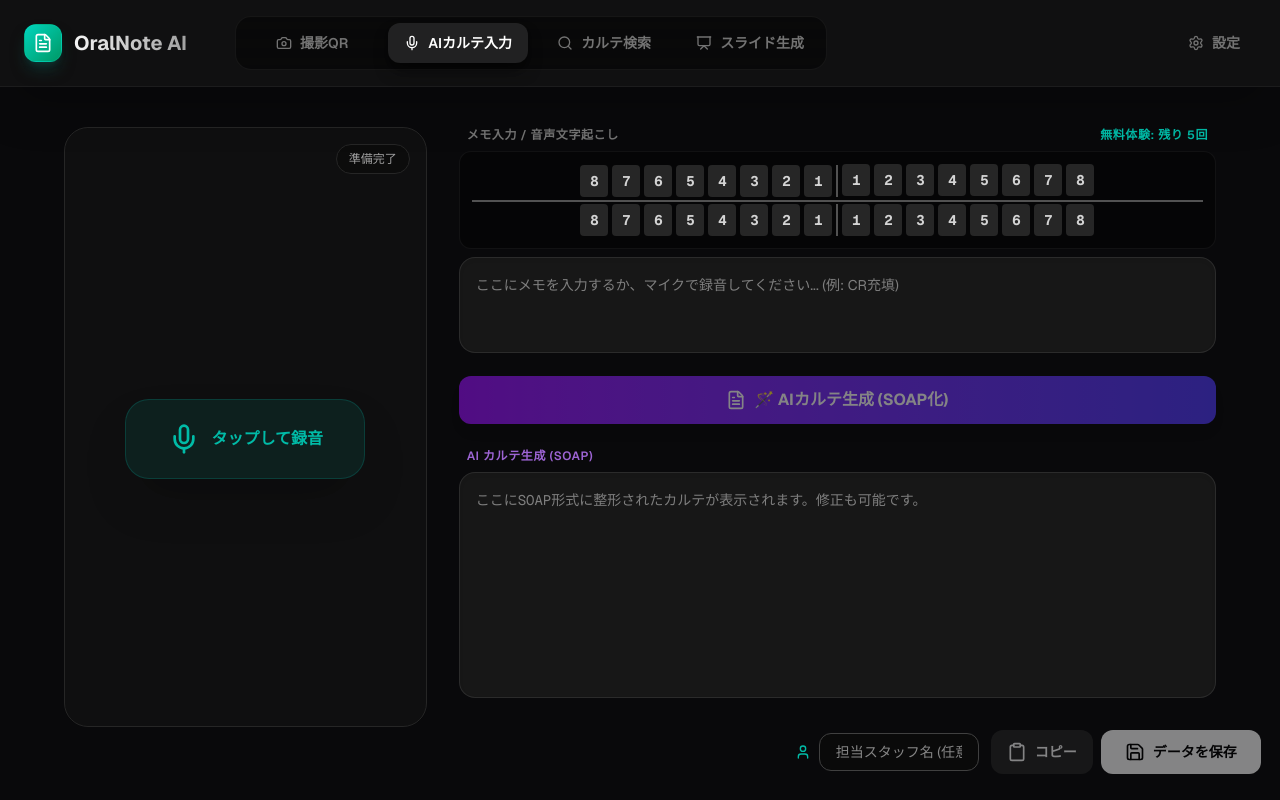
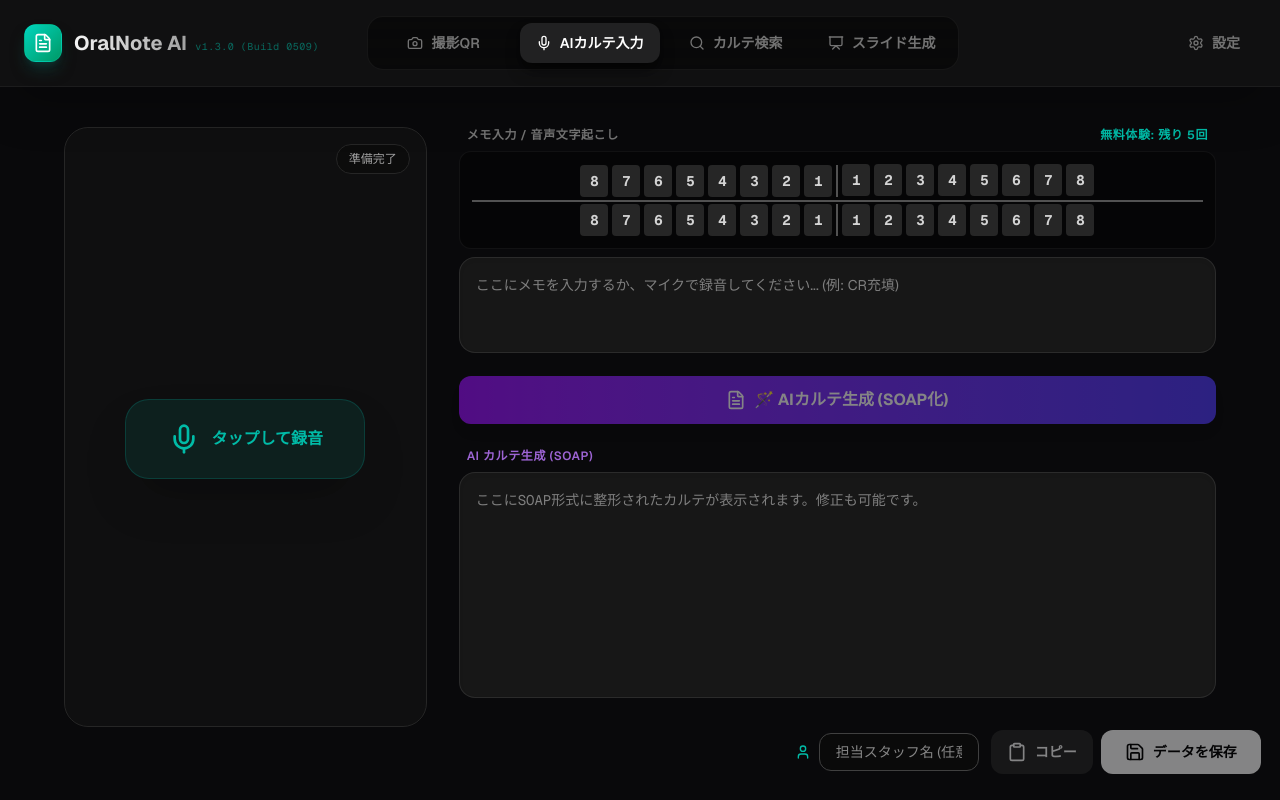
Before and after one commit to oralphotograph-matsushima/dental_os, a Next.js app: page / in a window 1280 px wide. Built offline with nearby package versions, Linux system fonts and the light colour scheme.

Commit message:
Update version to v1.3.0 and refine UI

```diff
--- a/src/app/page.tsx
+++ b/src/app/page.tsx
@@ -658,9 +658,12 @@ export default function Home() {
             <div className="bg-gradient-to-br from-teal-400 to-emerald-600 p-2 rounded-xl shadow-lg shadow-teal-900/50 border border-teal-400/20">
               <FileText className="w-5 h-5 text-white" />
             </div>
+            <div className="flex items-baseline gap-2">
               <h1 className="text-xl font-bold bg-clip-text text-transparent bg-gradient-to-r from-neutral-100 to-neutral-400">
                 OralNote AI
               </h1>
+              <span className="text-[10px] text-teal-500/50 font-mono tracking-wider">v1.3.0 (Build 0509)</span>
+            </div>
           </div>
           <div className="grid grid-cols-4 gap-1.5 bg-black/40 p-1.5 rounded-2xl border border-white/5 shadow-inner">
             <button
@@ -1168,10 +1171,13 @@ export default function Home() {
 
               {/* Dictionary Settings */}
               <div className="bg-neutral-900/60 backdrop-blur-md border border-white/5 rounded-2xl md:rounded-xl p-5 md:p-6 shadow-2xl">
-                <h3 className="text-base md:text-lg font-bold text-white mb-4 flex items-center gap-2">
+                <div className="flex justify-between items-center mb-4">
+                  <h3 className="text-base md:text-lg font-bold text-white flex items-center gap-2">
                     <FileText className="w-5 h-5 text-amber-500" />
                     カスタム辞書・専門用語ルール
                   </h3>
+                  <span className="text-[10px] text-neutral-500 font-mono">v1.3.0 (Build 0509)</span>
+                </div>
 
                 <div className="space-y-4">
                   <div className="p-4 bg-black/40 rounded-xl border border-white/5">
```
Lines whose indentation alone changed are shown as unchanged.
